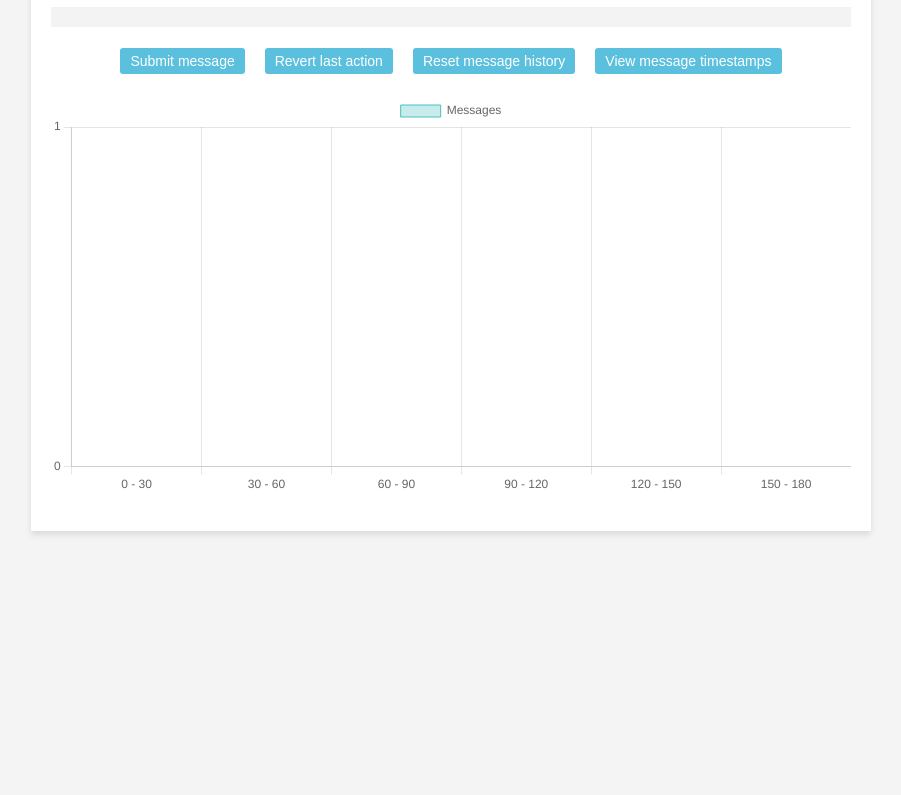
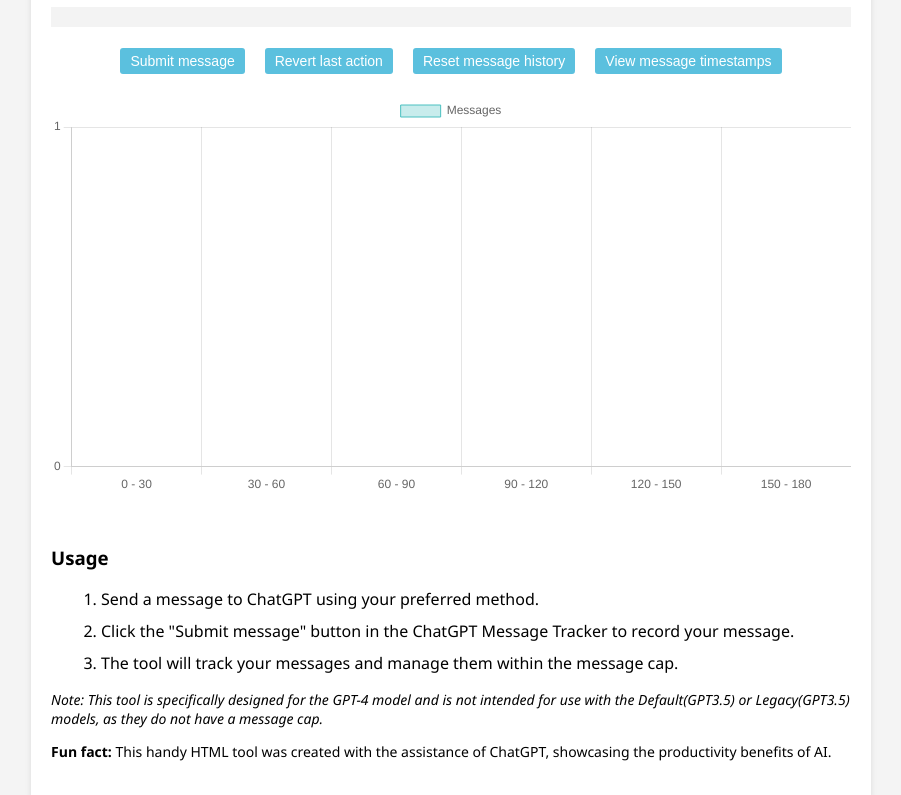
Before and after one commit to ghostinhat/chatgpt-message-tracker, a plain HTML site: page index.html in a window 1280 px wide. Shown: the part 150-945 px from the top of the page, without its empty margins (189-1090 px from the left). Before the commit the page ends 800 px from the top, so only its background shows below. Drawn offline with nearby package versions, Linux system fonts and the light colour scheme.

Commit message:
Add usage instructions for ChatGPT Message Tracker and style with CSS

```diff
--- a/index.html
+++ b/index.html
@@ -96,6 +96,39 @@
             flex-wrap: wrap;
             gap: 10px;
         }
+
+        #usage {
+            margin-top: 50px;
+        }
+
+        #usage h2 {
+            font-size: 24px;
+            font-weight: bold;
+            margin-bottom: 10px;
+        }
+
+        #usage ol {
+            margin-left: 10px;
+            font-size: 16px;
+        }
+
+        #usage ol li {
+            margin-bottom: 10px;
+        }
+
+        #usage p {
+            margin-top: 10px;
+            font-size: 14px;
+        }
+
+        #usage em {
+            font-style: italic;
+        }
+
+        #usage strong {
+            font-weight: bold;
+        }
+
     </style>
 </head>
 
@@ -168,6 +201,17 @@
         <p>
             <canvas id="chart"></canvas>
         </p>
+
+        <div id="usage">
+            <h3>Usage</h3>
+            <ol>
+                <li>Send a message to ChatGPT using your preferred method.</li>
+                <li>Click the "Submit message" button in the ChatGPT Message Tracker to record your message.</li>
+                <li>The tool will track your messages and manage them within the message cap.</li>
+            </ol>
+            <p><em>Note: This tool is specifically designed for the GPT-4 model and is not intended for use with the Default(GPT3.5) or Legacy(GPT3.5) models, as they do not have a message cap.</em></p>
+            <p><strong>Fun fact:</strong> This handy HTML tool was created with the assistance of ChatGPT, showcasing the productivity benefits of AI.</p>
+        </div>
 
         <div id="timestampsDialog"
             style="display: none; position: fixed; z-index: 1; left: 0; top: 0; width: 100%; height: 100%; overflow: auto; background-color: rgba(0, 0, 0, 0.4);">
```
